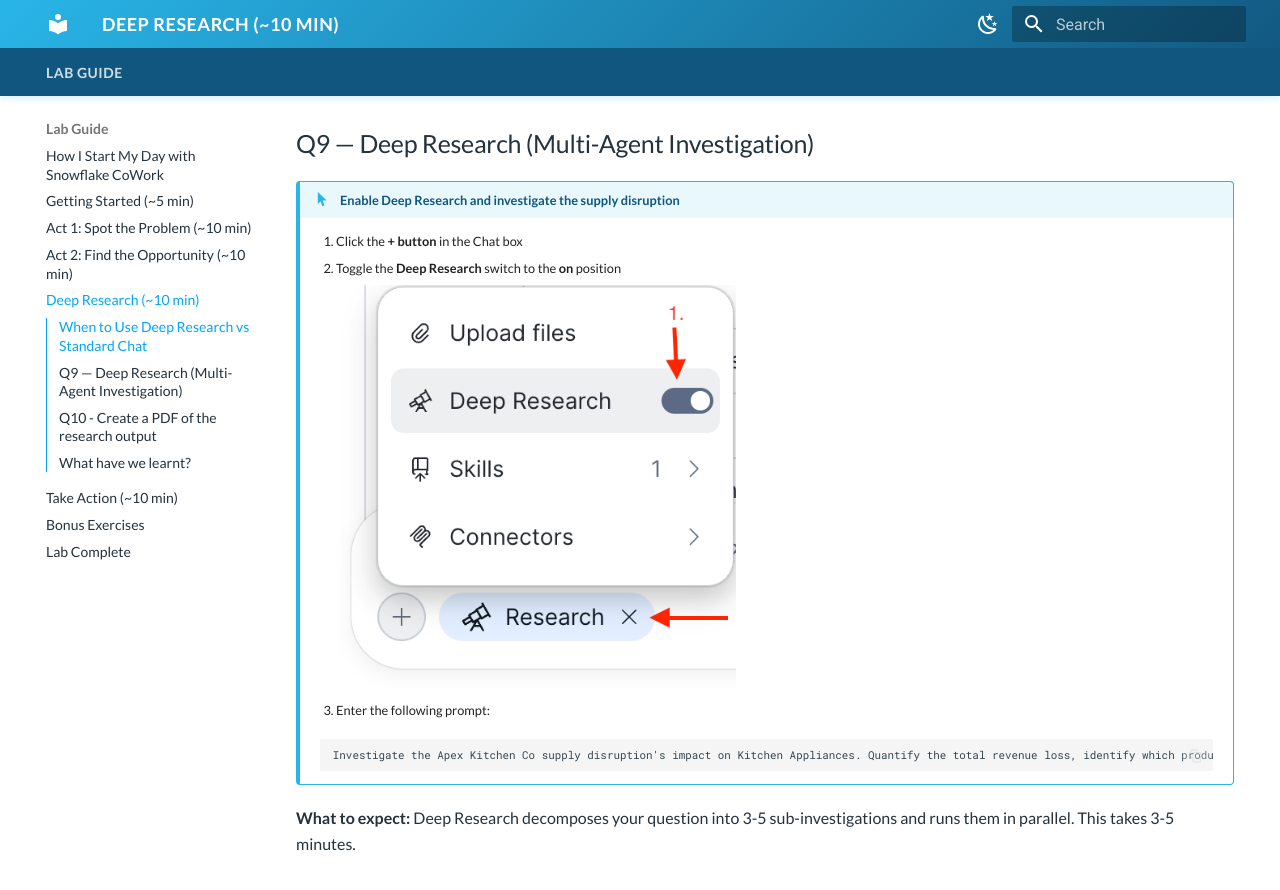
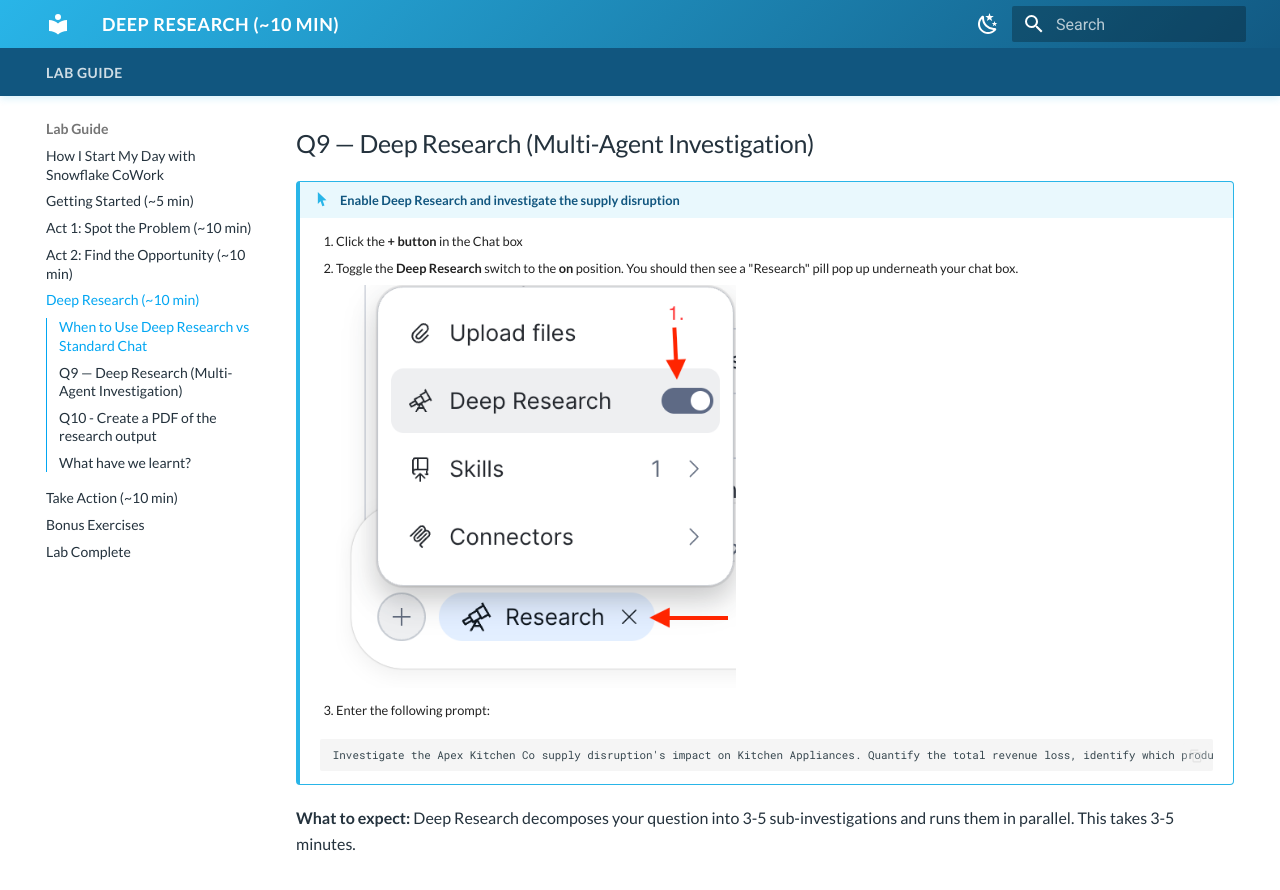
Before and after one commit to sfc-gh-adignadice/swt-auckland-lab-guide, an MkDocs documentation site: the page built from docs/deep_research.md, in a window 1280 px wide and 900 px high, scrolled down 641 px. Shown: the top 890 px of the window. Built offline with MkDocs 1.6.1 and Material for MkDocs 9.7.7, drawn with Linux system fonts in a browser that asks for light colours.

Commit message:
Deep research tweak

```diff
--- a/docs/deep_research.md
+++ b/docs/deep_research.md
@@ -20,7 +20,7 @@
 !!! action "Enable Deep Research and investigate the supply disruption"
 
     1. Click the **+ button** in the Chat box
-    2. Toggle the **Deep Research** switch to the **on** position
+    2. Toggle the **Deep Research** switch to the **on** position. You should then see a "Research" pill pop up underneath your chat box.
 
         <img src="./assets/deep-research-button.png" alt="Deep Research Toggle Button" width="400">
 
```
